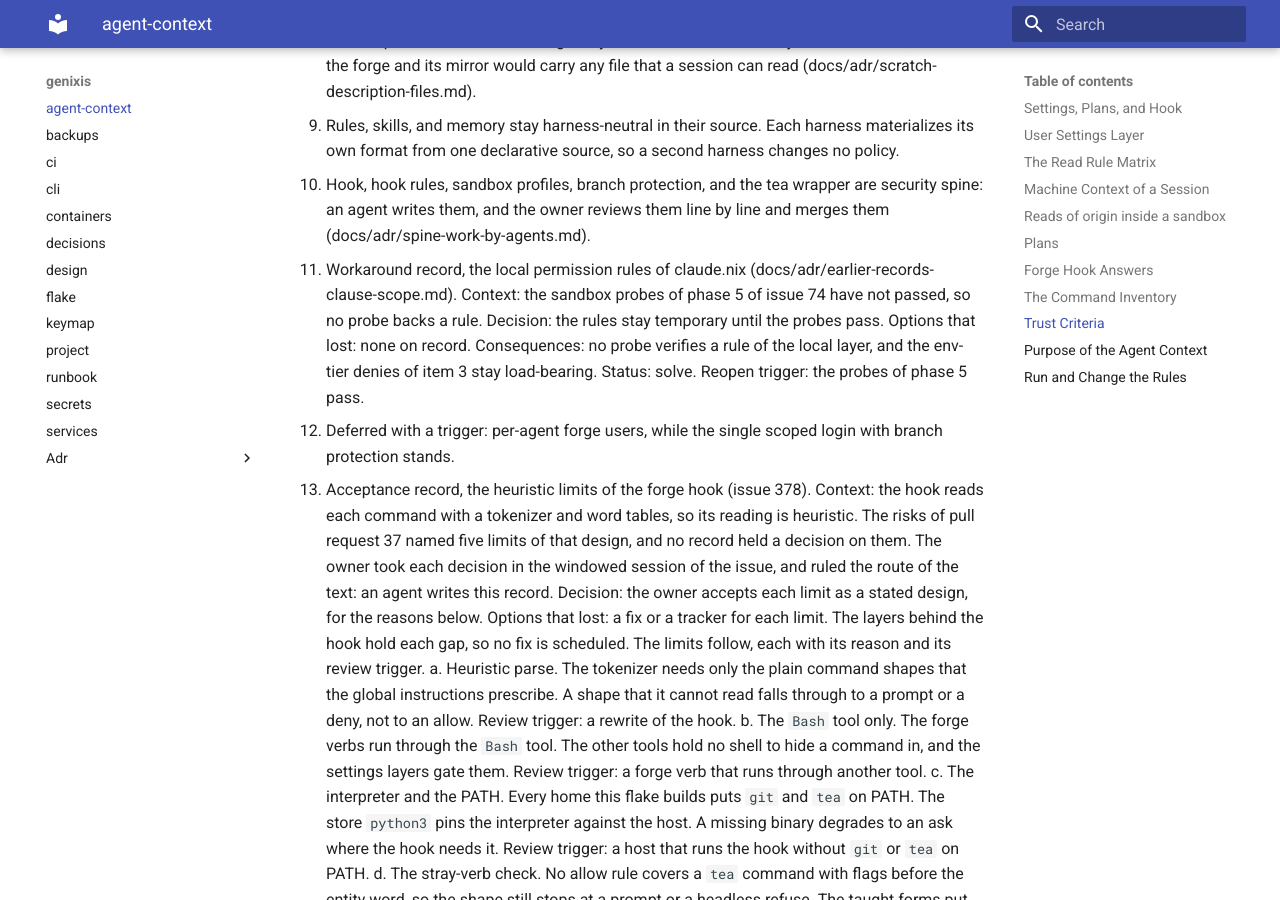
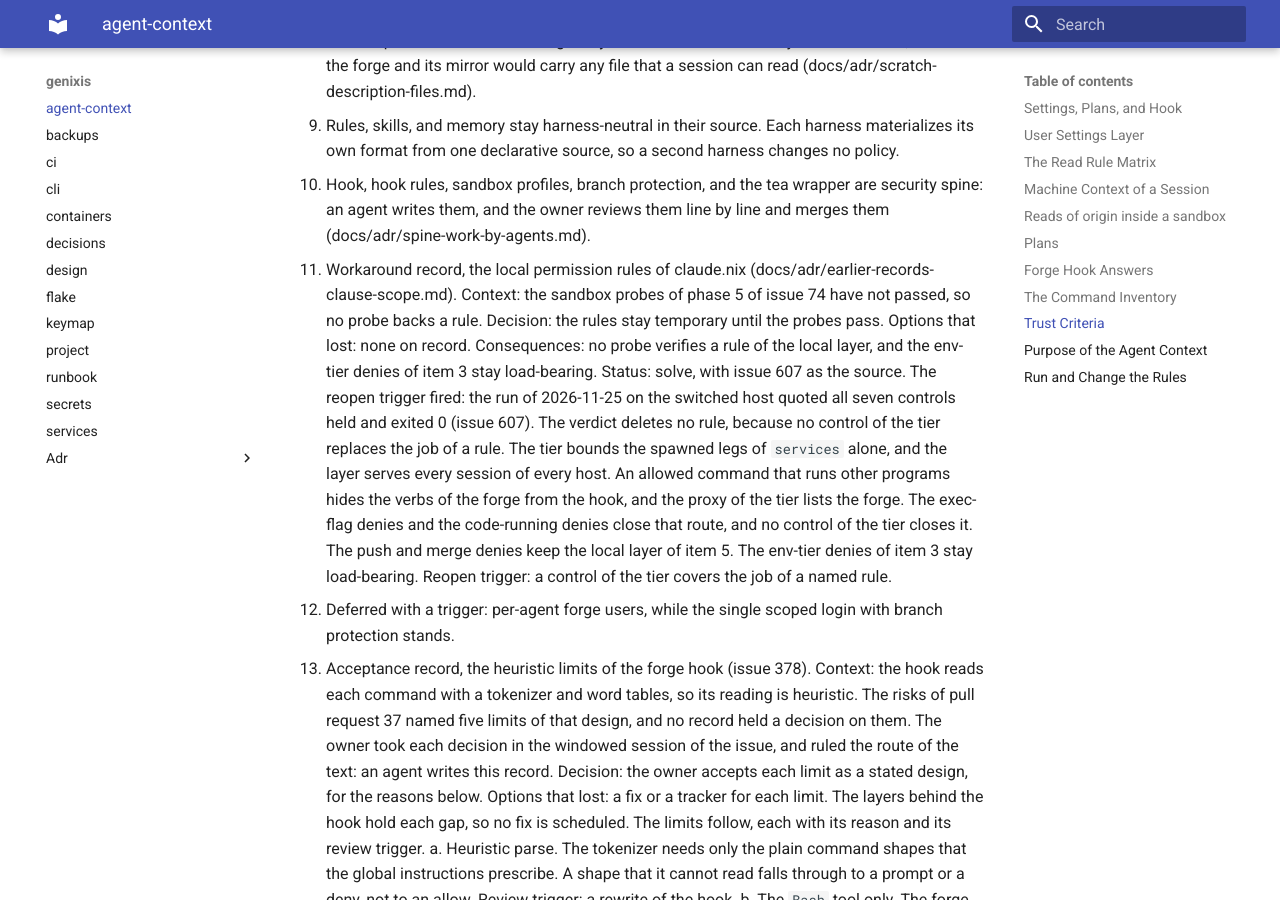
Before and after one commit to Jracon/genixis, an MkDocs documentation site: the page built from docs/agent-context.md, in a window 1280 px wide and 900 px high, scrolled down 12510 px. Built offline with MkDocs 1.6.1 and Material for MkDocs 9.7.7, drawn with Linux system fonts in a browser that asks for light colours.

Commit message:
docs: give the local permission rules record its verdict
The after run of the sandbox probe harness on the switched host held
all seven controls and exited 0 (issue 607), so the reopen trigger of
Trust criterion 11 of docs/agent-context.md fired. The record keeps
status solve and names issue 607 as its source, the shape of the fired
trigger of the share-without-authentication record of docs/services.md.

The verdict deletes no rule of claude.nix. The guard of section S of
issue 393 allows a deletion only when a probe replaces the job of a
rule, and no control of the tier does: the tier bounds the spawned
legs of services alone, the exec-flag and code-running denies keep the
forge verbs visible to the hook while the proxy keeps the forge
reachable, the push and merge denies keep the local layer of Trust
criterion 5, and the .env read denies stay as the env tier. The
dispatcher README records the landed verdict beside the harness.

Co-Authored-By: Claude Code <noreply@anthropic.com>

```diff
--- a/docs/agent-context.md
+++ b/docs/agent-context.md
@@ -186,7 +186,7 @@ The table maps each command form that this repository names for agent work to th
 8. A description file reaches the forge only from the scratch directory of the worktree, because the forge and its mirror would carry any file that a session can read (docs/adr/scratch-description-files.md).
 9. Rules, skills, and memory stay harness-neutral in their source. Each harness materializes its own format from one declarative source, so a second harness changes no policy.
 10. Hook, hook rules, sandbox profiles, branch protection, and the tea wrapper are security spine: an agent writes them, and the owner reviews them line by line and merges them (docs/adr/spine-work-by-agents.md).
-11. Workaround record, the local permission rules of claude.nix (docs/adr/earlier-records-clause-scope.md). Context: the sandbox probes of phase 5 of issue 74 have not passed, so no probe backs a rule. Decision: the rules stay temporary until the probes pass. Options that lost: none on record. Consequences: no probe verifies a rule of the local layer, and the env-tier denies of item 3 stay load-bearing. Status: solve. Reopen trigger: the probes of phase 5 pass.
+11. Workaround record, the local permission rules of claude.nix (docs/adr/earlier-records-clause-scope.md). Context: the sandbox probes of phase 5 of issue 74 have not passed, so no probe backs a rule. Decision: the rules stay temporary until the probes pass. Options that lost: none on record. Consequences: no probe verifies a rule of the local layer, and the env-tier denies of item 3 stay load-bearing. Status: solve, with issue 607 as the source. The reopen trigger fired: the run of 2026-11-25 on the switched host quoted all seven controls held and exited 0 (issue 607). The verdict deletes no rule, because no control of the tier replaces the job of a rule. The tier bounds the spawned legs of `services` alone, and the layer serves every session of every host. An allowed command that runs other programs hides the verbs of the forge from the hook, and the proxy of the tier lists the forge. The exec-flag denies and the code-running denies close that route, and no control of the tier closes it. The push and merge denies keep the local layer of item 5. The env-tier denies of item 3 stay load-bearing. Reopen trigger: a control of the tier covers the job of a named rule.
 12. Deferred with a trigger: per-agent forge users, while the single scoped login with branch protection stands.
 13. Acceptance record, the heuristic limits of the forge hook (issue 378). Context: the hook reads each
     command with a tokenizer and word tables, so its reading is heuristic. The risks of pull request 37
```
Also changed, not shown: modules/services/dispatcher/README.md (+3 -2 lines).
